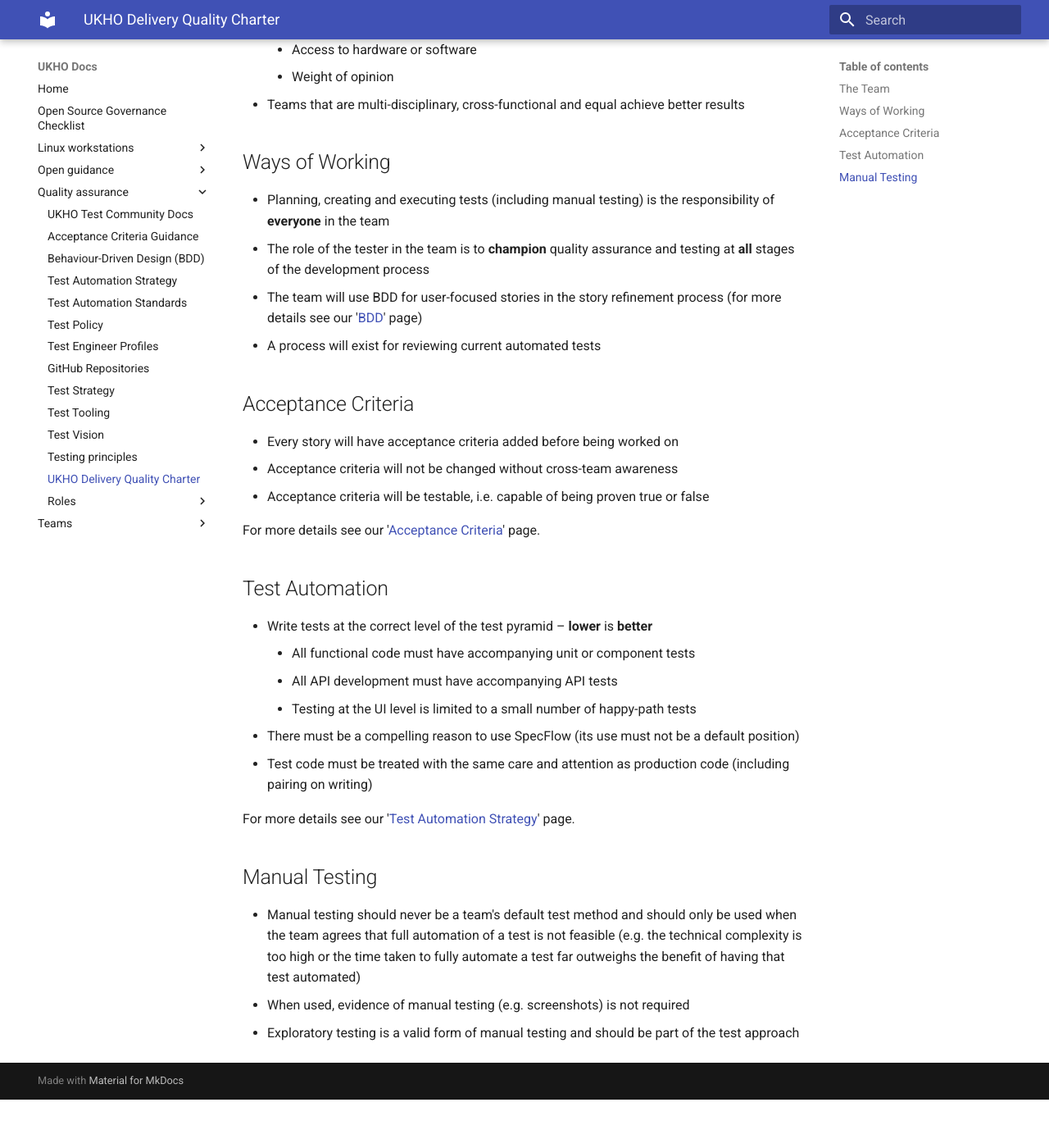
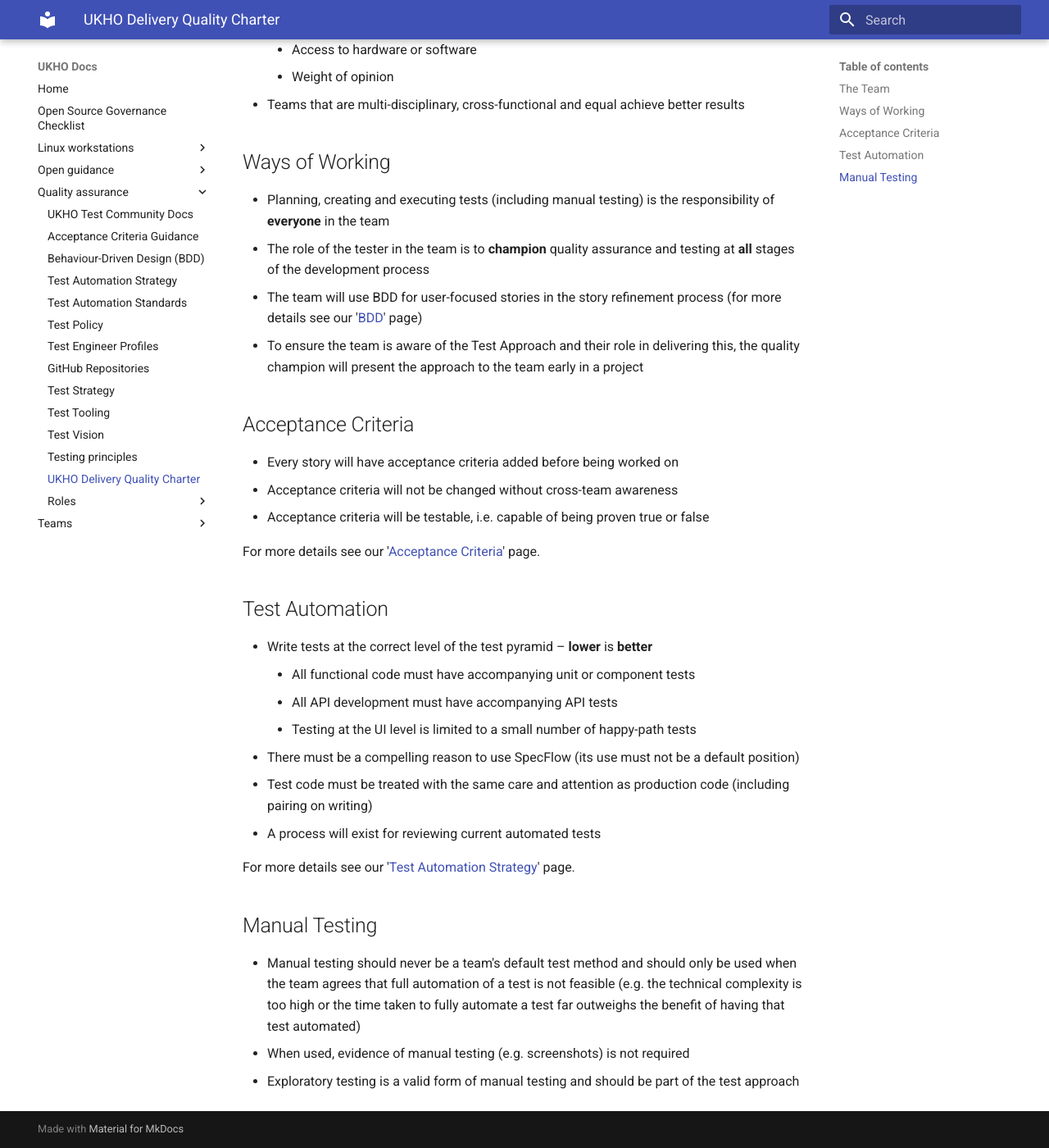
Before and after one commit to UKHO/docs, an MkDocs documentation site: the page built from docs/quality-assurance/ukho-quality-charter.md, in a window 1280 px wide and 1400 px high, scrolled down 367 px. Shown: the whole window at 82% size. Built offline with MkDocs 1.6.1 and Material for MkDocs 9.7.7, drawn with Linux system fonts in a browser that asks for light colours; before the commit the page ends 1708 px from its top, so only the background shows below that.

Commit message:
Add test approach review to QA charter

```diff
--- a/docs/quality-assurance/ukho-quality-charter.md
+++ b/docs/quality-assurance/ukho-quality-charter.md
@@ -15,7 +15,7 @@ This is the UKHO Delivery Quality Charter - a set of objectives that will improv
 * Planning, creating and executing tests (including manual testing) is the responsibility of **everyone** in the team
 * The role of the tester in the team is to **champion** quality assurance and testing at **all** stages of the development process
 * The team will use BDD for user-focused stories in the story refinement process (for more details see our '[BDD](bdd.md)' page)
-* A process will exist for reviewing current automated tests
+* To ensure the team is aware of the Test Approach and their role in delivering this, the quality champion will present the approach to the team early in a project
 
 ## Acceptance Criteria
 
@@ -33,6 +33,7 @@ For more details see our '[Acceptance Criteria](acceptance-criteria.md)' page.
     * Testing at the UI level is limited to a small number of happy-path tests
 * There must be a compelling reason to use SpecFlow (its use must not be a default position)
 * Test code must be treated with the same care and attention as production code (including pairing on writing)
+* A process will exist for reviewing current automated tests
 
 For more details see our '[Test Automation Strategy](test-automation-strategy.md)' page.
 
```
